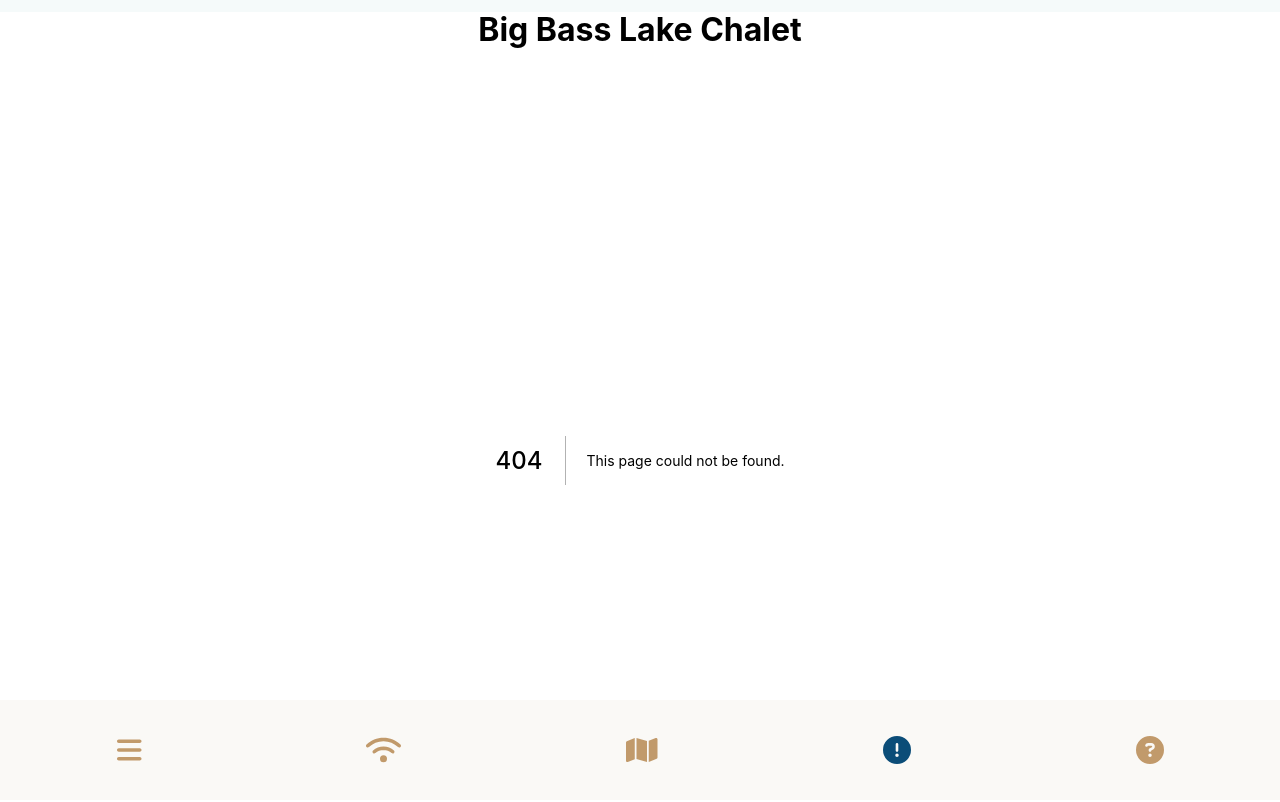
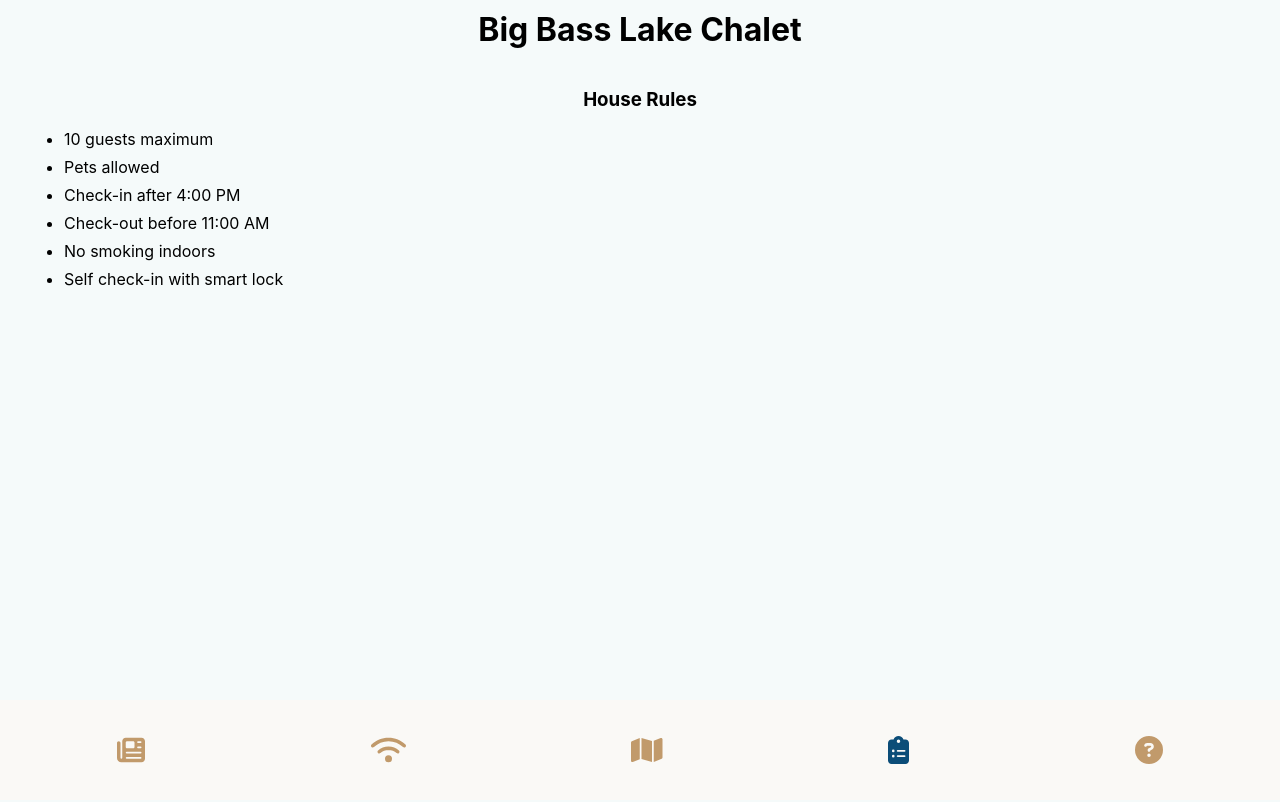
Before and after one commit to jvelis94/12glen-welcome, a Next.js app: page /rules in a window 1280 px wide. Before the commit this address had no page. Shown: the top 802 px of the page. Built offline with nearby package versions, Linux system fonts and the light colour scheme.

Commit message:
create rules page

```diff
--- a/components/bottomNav.js
+++ b/components/bottomNav.js
@@ -1,7 +1,7 @@
 import * as React from 'react';
 import styles from '../styles/Home.module.css'
 import { FontAwesomeIcon } from '@fortawesome/react-fontawesome'
-import { faCircleExclamation, faCircleQuestion, faHouse, faMap, faBars, faQuestion, faSign, faWifi } from '@fortawesome/free-solid-svg-icons'
+import { faCircleExclamation, faCircleQuestion, faHouse, faMap, faBars, faQuestion, faSign, faWifi, faClipboardList, faNewspaper } from '@fortawesome/free-solid-svg-icons'
 import Link from 'next/link'
 import { useRouter } from "next/router";
 
@@ -16,7 +16,7 @@ export default function BottomNav() {
         <div className={styles.flexContainer}>
             <Link href="/description">
                 <a className={ `${styles.card} ${router.pathname == "/description" ? "activeTab" : ""}`}>
-                    <FontAwesomeIcon icon={faBars} style={{ fontSize: 28}}/>
+                    <FontAwesomeIcon icon={faNewspaper} style={{ fontSize: 28}}/>
                 </a>
             </Link>
             <Link href="/wifi">
@@ -31,7 +31,7 @@ export default function BottomNav() {
             </Link>
             <Link href="/rules">
                 <a className={ `${styles.card} ${router.pathname == "/rules" ? "activeTab" : ""}`}>
-                    <FontAwesomeIcon icon={faCircleExclamation} style={{ fontSize: 28}}/>
+                    <FontAwesomeIcon icon={faClipboardList} style={{ fontSize: 28}}/>
                 </a>
             </Link>
             <Link href="/faqs">
--- /dev/null
+++ b/pages/rules.js
@@ -0,0 +1,17 @@
+import styles from '../styles/Rules.module.css'
+
+export default function Description() {
+    return (
+        <div className={styles.pageContainer}>
+            <h3>House Rules</h3>
+            <ul>
+                <li>10 guests maximum</li>
+                <li>Pets allowed</li>
+                <li>Check-in after 4:00 PM</li>
+                <li>Check-out before 11:00 AM</li>
+                <li>No smoking indoors</li>
+                <li>Self check-in with smart lock</li>
+            </ul>
+        </div>
+    )
+}
--- /dev/null
+++ b/styles/Rules.module.css
@@ -0,0 +1,11 @@
+.pageContainer {
+    padding: 8px 16px;
+}
+
+.pageContainer h3 {
+    text-align: center;
+}
+
+.pageContainer li {
+    margin: 8px;
+}
```
